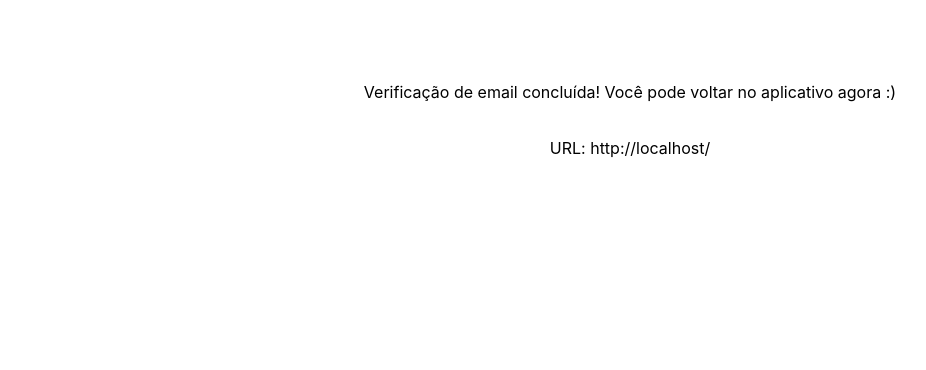
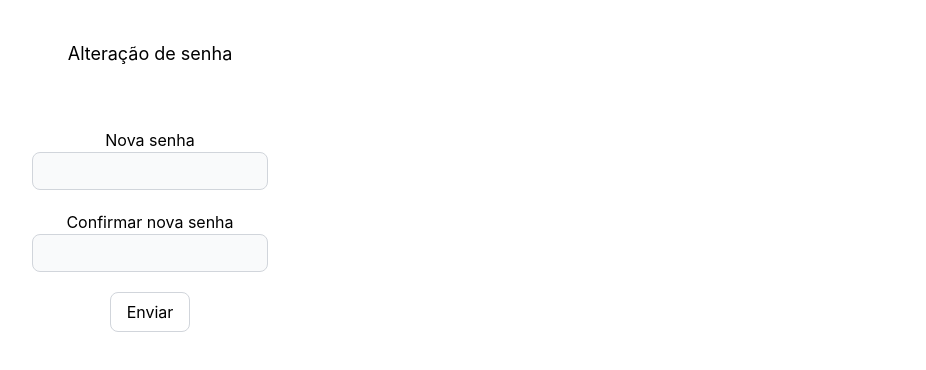
Before and after one commit to ricardo-alberti/password-change, a React (Create React App) app in the folder password-change/: page / in a window 1280 px wide. Shown: the top 370 px of the page, without its empty margins (10-936 px from the left). Built offline with nearby package versions, Linux system fonts and the light colour scheme.

Commit message:
form added

```diff
--- a/password-change/package.json
+++ b/password-change/package.json
@@ -8,6 +8,7 @@
     "@testing-library/user-event": "^13.5.0",
     "react": "^18.2.0",
     "react-dom": "^18.2.0",
+    "react-router-dom": "^6.20.0",
     "react-scripts": "5.0.1",
     "web-vitals": "^2.1.4"
   },
--- a/password-change/public/index.html
+++ b/password-change/public/index.html
@@ -24,7 +24,7 @@
       work correctly both with client-side routing and a non-root public URL.
       Learn how to configure a non-root public URL by running `npm run build`.
     -->
-    <title>React App</title>
+    <title>Alteração de senha</title>
   </head>
   <body>
     <noscript>You need to enable JavaScript to run this app.</noscript>
--- a/password-change/src/App.js
+++ b/password-change/src/App.js
@@ -1,14 +1,12 @@
 import React from 'react';
-import ReactDOM from 'react-dom';
 import './App.css';
 
+import Pages from './pages';
+
 function App() {
-    const currentURL = window.location.href;
-
     return (
         <div>
-            <h1 class='text-center mt-20'>Verificação de email concluída! Você pode voltar no aplicativo agora :)</h1>
-            <h1 class='text-center mt-8'>URL: {currentURL}</h1>
+            <Pages />
         </div>
     );
 }
--- /dev/null
+++ b/password-change/src/pages/home.js
@@ -0,0 +1,42 @@
+import React from 'react';
+
+function checkPasswordIsEqual(pass1, pass2){
+    const passwordValue1 = document.getElementById('pass1').value
+    const passwordValue2 = document.getElementById('pass2').value
+
+    if (passwordValue1 === passwordValue2){
+        validateToken()
+        return true
+    }
+
+    return false
+}
+
+function validateToken(){
+    const currentURL = window.location.href;
+    const token = currentURL.split('/').pop()
+
+    console.log(token)
+}
+
+const Home = () => {
+    return (
+        <div class='flex-col text-center items-center w-80'>
+            <h1 class='p-10 text-lg'>Alteração de senha</h1>
+
+            <div class='flex-col m-5'>
+                <label class='m-5'>Nova senha</label>
+                <input id='pass1' type="text" class="p-2 bg-gray-50 border border-gray-300 text-sm rounded-lg focus:ring-black-500 focus:border-blue-500" required />
+            </div>
+
+            <div class='flex-col m-5'>
+                <label class='m-5'>Confirmar nova senha</label>
+                <input id='pass2' type="text" class="p-2 bg-gray-50 border border-gray-300 text-sm rounded-lg focus:ring-black-500 focus:border-blue-500" required />
+            </div>
+
+            <button class='w-20 h-10 rounded-lg border border-gray-300' onClick={()=>checkPasswordIsEqual('pass1', 'pass2')}>Enviar</button>
+        </div>
+    )
+};
+
+export default Home;
--- /dev/null
+++ b/password-change/src/pages/index.js
@@ -0,0 +1,16 @@
+import React from 'react';
+import { BrowserRouter as Router, Route, Routes } from 'react-router-dom';
+
+import Home from './home';
+
+const Pages = () => {
+    return (
+        <Router>
+            <Routes>
+                <Route exact path='/' Component={Home} />
+            </Routes>
+        </Router>
+    )
+};
+
+export default Pages;
```
Also changed, not shown: 1 other file (tests, documents, lock files or other folders).
